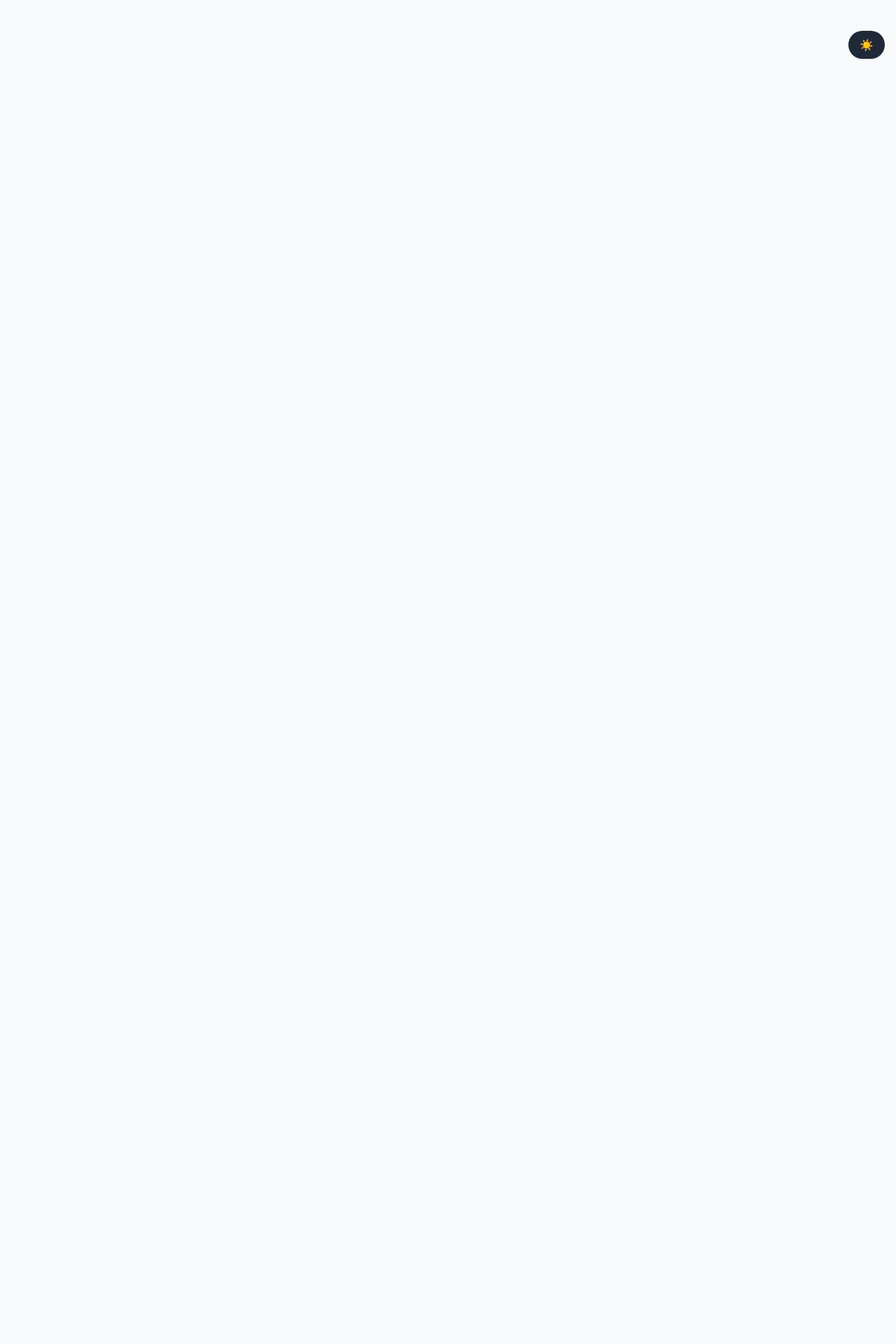
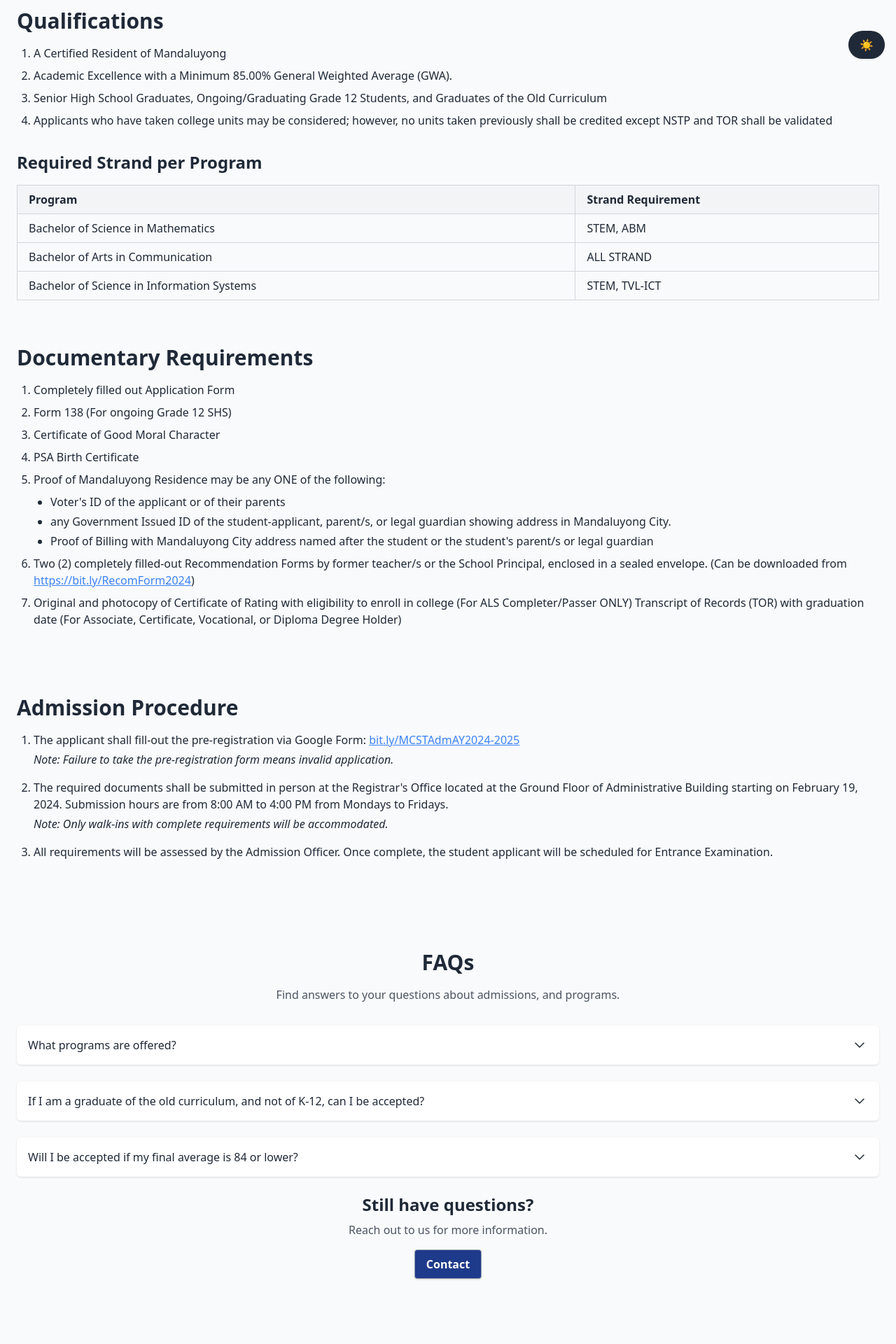
Before and after one commit to M-M-I-V/Home, a Nuxt app: page /admission in a window 1280 px wide. Shown: the part 700-2620 px from the top of the page at 70% size. Before the commit the page ends 800 px from the top, so only its background shows below. Built offline with nearby package versions, Linux system fonts and the light colour scheme.

Commit message:
Migrated admissions.html

```diff
--- a/pages/admission/index.vue
+++ b/pages/admission/index.vue
@@ -1,5 +1,144 @@
 <template>
-    <button class="bg-blue-500 text-white px-4 py-2 rounded">
-      Click Me
-    </button>
-  </template>
+  <section class="relative h-[600px] bg-cover bg-center pt-[calc(100px)]" style="background-image: url('//assets/images/hero-section.png');">
+      <div class="absolute inset-0 bg-black bg-opacity-50 flex flex-col justify-center items-center px-6 sm:px-12">
+      <h2 class="text-2xl sm:text-4xl lg:text-4xl font-bold text-white mb-4 dark:text-slate-200 text-center">
+          Admissions Information
+      </h2>
+      </div>
+  </section>
+
+  <section data-aos="fade-up" data-aos-duration="1000" data-aos-delay="300" data-aos-offset="200" class="py-8">
+      <div class="container mx-auto px-6">
+        <h2 class="text-3xl font-bold mb-4">Qualifications</h2>
+
+        <ol class="list-decimal pl-6 mb-8 space-y-2">
+          <li>A Certified Resident of Mandaluyong</li>
+          <li>Academic Excellence with a Minimum 85.00% General Weighted Average (GWA).</li>
+          <li>Senior High School Graduates, Ongoing/Graduating Grade 12 Students, and Graduates of the Old Curriculum</li>
+          <li>Applicants who have taken college units may be considered; however, no units taken previously shall be credited except NSTP and TOR shall be validated</li>
+        </ol>
+
+        <h3 class="text-2xl font-semibold mb-4">Required Strand per Program</h3>
+
+        <div class="overflow-x-auto">
+          <table class="min-w-full border-collapse border border-gray-300">
+            <thead>
+              <tr class="bg-gray-100 dark:bg-zinc-800">
+                <th class="border border-gray-300 px-4 py-2 text-left">Program</th>
+                <th class="border border-gray-300 px-4 py-2 text-left">Strand Requirement</th>
+              </tr>
+            </thead>
+            <tbody>
+              <tr>
+                <td class="border border-gray-300 px-4 py-2">Bachelor of Science in Mathematics</td>
+                <td class="border border-gray-300 px-4 py-2">STEM, ABM</td>
+              </tr>
+              <tr>
+                <td class="border border-gray-300 px-4 py-2">Bachelor of Arts in Communication</td>
+                <td class="border border-gray-300 px-4 py-2">ALL STRAND</td>
+              </tr>
+              <tr>
+                <td class="border border-gray-300 px-4 py-2">Bachelor of Science in Information Systems</td>
+                <td class="border border-gray-300 px-4 py-2">STEM, TVL-ICT</td>
+              </tr>
+            </tbody>
+          </table>
+        </div>
+      </div>
+    </section>
+
+    <section data-aos="fade-up" data-aos-duration="1000" data-aos-delay="300" data-aos-offset="200" class="py-8">
+      <div class="container mx-auto px-6">
+        <h2 class="text-3xl font-bold mb-4">Documentary Requirements</h2>
+
+        <ol class="list-decimal pl-6 mb-8 space-y-2">
+          <li>Completely filled out Application Form</li>
+          <li>Form 138 (For ongoing Grade 12 SHS)</li>
+          <li>Certificate of Good Moral Character</li>
+          <li>PSA Birth Certificate</li>
+          <li>
+            Proof of Mandaluyong Residence may be any ONE of the following:
+            <ul class="list-disc pl-6 mt-2 space-y-1">
+              <li>Voter's ID of the applicant or of their parents</li>
+              <li>any Government Issued ID of the student-applicant, parent/s, or legal guardian showing address in Mandaluyong City.</li>
+              <li>Proof of Billing with Mandaluyong City address named after the student or the student's parent/s or legal guardian</li>
+            </ul>
+          </li>
+          <li>Two (2) completely filled-out Recommendation Forms by former teacher/s or the School Principal, enclosed in a sealed envelope. (Can be downloaded from <a href="https://bit.ly/RecomForm2024" class="text-blue-500 underline" target="_blank" rel="noopener noreferrer">https://bit.ly/RecomForm2024</a>)</li>
+          <li>Original and photocopy of Certificate of Rating with eligibility to enroll in college (For ALS Completer/Passer ONLY) Transcript of Records (TOR) with graduation date (For Associate, Certificate, Vocational, or Diploma Degree Holder)</li>
+        </ol>
+      </div>
+    </section>
+
+    <section data-aos="fade-up" data-aos-duration="1000" data-aos-delay="300" data-aos-offset="200" class="py-8">
+      <div class="container mx-auto px-6">
+        <h2 class="text-3xl font-bold mb-4">Admission Procedure</h2>
+
+        <ol class="list-decimal pl-6 mb-8 space-y-4">
+          <li>
+            The applicant shall fill-out the pre-registration via Google Form: <a href="bit.ly/MCSTAdmAY2024-2025" class="text-blue-500 underline" target="_blank" rel="noopener noreferrer">bit.ly/MCSTAdmAY2024-2025</a>
+            <p class="mt-1 italic">Note: Failure to take the pre-registration form means invalid application.</p>
+          </li>
+          <li>
+            The required documents shall be submitted in person at the Registrar's Office located at the Ground Floor of Administrative Building starting on February 19, 2024. Submission hours are from 8:00 AM to 4:00 PM from Mondays to Fridays.
+            <p class="mt-1 italic">Note: Only walk-ins with complete requirements will be accommodated.</p>
+          </li>
+          <li>All requirements will be assessed by the Admission Officer. Once complete, the student applicant will be scheduled for Entrance Examination.</li>
+        </ol>
+      </div>
+    </section>
+
+    <section data-aos="fade-up" data-aos-duration="1000" data-aos-delay="300" data-aos-offset="200" class="py-16 bg-gray-50 dark:bg-zinc-900">
+
+      <div class="container mx-auto px-6">
+        <h2 class="text-3xl font-bold text-center mb-4 dark:text-slate-200">FAQs</h2>
+        <p class="text-center text-gray-600 mb-8 dark:text-slate-300">Find answers to your questions about admissions, and programs.</p>
+
+        <div class="space-y-6 mb-8">
+          <details class="group">
+            <summary class="flex justify-between items-center font-medium cursor-pointer list-none p-4 rounded-md bg-white shadow dark:bg-zinc-800">
+              <span>What programs are offered?</span>
+              <span class="transition group-open:rotate-180">
+                <svg fill="none" height="24" shape-rendering="geometricPrecision" stroke="currentColor" stroke-linecap="round" stroke-linejoin="round" stroke-width="1.5" viewBox="0 0 24 24" width="24"><path d="M6 9l6 6 6-6"></path></svg>
+              </span>
+            </summary>
+            <div class="p-4 mt-2 bg-gray-100 rounded-md dark:bg-zinc-800">
+              <p>Mandaluyong College of Science and Technology offers a diverse range of programs. These include Bachelor of Arts in Communication, Bachelor of Science in Information Systems, and Bachelor of Science in Mathematics.</p>
+            </div>
+          </details>
+
+          <details class="group">
+            <summary class="flex justify-between items-center font-medium cursor-pointer list-none p-4 rounded-md bg-white shadow dark:bg-zinc-800">
+              <span>If I am a graduate of the old curriculum, and not of K-12, can I be accepted?</span>
+              <span class="transition group-open:rotate-180">
+                <svg fill="none" height="24" shape-rendering="geometricPrecision" stroke="currentColor" stroke-linecap="round" stroke-linejoin="round" stroke-width="1.5" viewBox="0 0 24 24" width="24"><path d="M6 9l6 6 6-6"></path></svg>
+              </span>
+            </summary>
+            <div class="p-4 mt-2 bg-gray-100 rounded-md dark:bg-zinc-800">
+              <p>According to CHED Memorandum 10 s. 2017, you can be accepted but you will undergo a bridging program to catch up on the subjects you should have taken at the SHS (Senior High School) level.</p>
+            </div>
+          </details>
+
+          <details class="group">
+            <summary class="flex justify-between items-center font-medium cursor-pointer list-none p-4 rounded-md bg-white shadow dark:bg-zinc-800">
+              <span>Will I be accepted if my final average is 84 or lower?</span>
+              <span class="transition group-open:rotate-180">
+                <svg fill="none" height="24" shape-rendering="geometricPrecision" stroke="currentColor" stroke-linecap="round" stroke-linejoin="round" stroke-width="1.5" viewBox="0 0 24 24" width="24"><path d="M6 9l6 6 6-6"></path></svg>
+              </span>
+            </summary>
+            <div class="p-4 mt-2 bg-gray-100 rounded-md dark:bg-zinc-800">
+              <p>Based on the signed Board Resolution 008 s. 2023 of MCST, only students with a final average of 85 or higher can be accepted for the first year of operation.</p>
+            </div>
+          </details>
+
+        <div class="text-center mb-8">
+          <h3 class="text-2xl font-semibold mb-2">Still have questions?</h3>
+          <p class="text-gray-600 mb-4 dark:text-slate-200">Reach out to us for more information.</p>
+          <button class="bg-blue-900 text-white font-semibold py-2 px-4 border border-gray-400 rounded shadow dark:bg-blue-800">
+            Contact
+          </button>
+        </div>
+      </div>
+      </div>
+    </section>
+</template>
```
